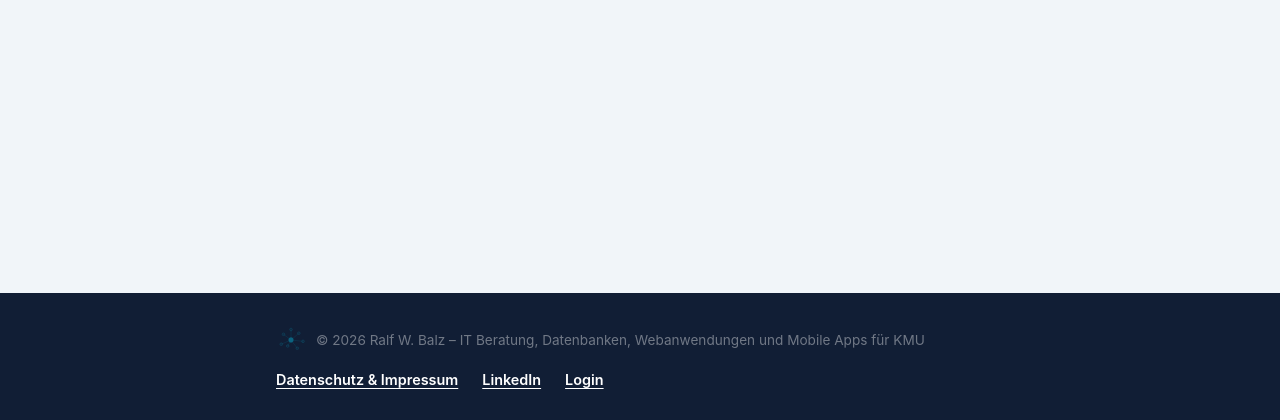
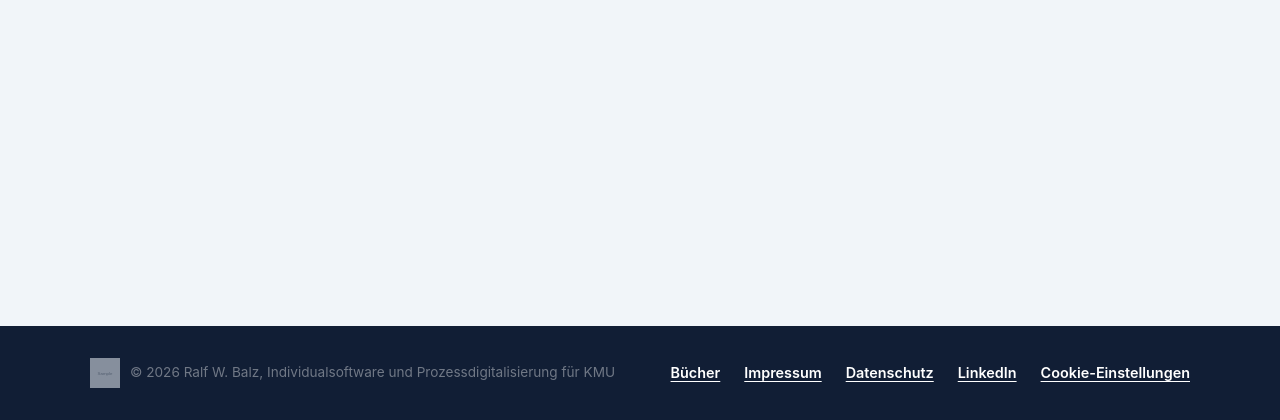
Before and after one commit to plebsapps/Offerten-Assistent-offerte.ralfwbalz.ch, a FastAPI app: template templates/freigabe.html in a window 1280 px wide. Shown: the part 380-800 px from the top of the page. Run offline with FastAPI, Linux system fonts and the light colour scheme; the template is opened without the code that fills it: most values are stand-ins (such as "Sample title", 1, 10 or a date in 2020); grey boxes marked "Sample" are stand-in pictures; parts of the project's set-up code (start-up, migrations or seed data) failed here and were passed over.

Commit message:
Fussleiste identisch mit ralfwbalz.ch: gemeinsames _footer.html, Login-Link entfernt
Co-Authored-By: Claude Opus 5.5 (1M context) <noreply@anthropic.com>

```diff
--- a/main.py
+++ b/main.py
@@ -92,6 +92,8 @@ HOMEPAGE_URL = os.environ.get("HOMEPAGE_URL", "https://ralfwbalz.ch")
 # Wert allen Templates zur Verfügung, auch impressum/einladung/freigabe, die
 # sonst keinen eigenen Kontext dafür bekämen.
 templates.env.globals["homepage_url"] = HOMEPAGE_URL
+# Logo der gemeinsamen Fussleiste (templates/_footer.html, Kopie aus ralfwbalz/).
+templates.env.globals["fuss_logo"] = "/static/img/logo-ralfwbalz.svg"
 
 # Google Ads: das Tag steht in templates/_google_tag.html und lädt erst nach
 # der Zustimmung im Banner (static/js/einwilligung.js). GOOGLE_ADS_KONVERSION ist
--- a/static/css/style.css
+++ b/static/css/style.css
@@ -135,18 +135,19 @@ body {
 .nav-wrap { position: relative; }
 
 /* ----------------------------------------------------------- Footer -------------- */
+/* Fussleiste: Werte 1:1 aus ralfwbalz/static/css/style.css (gemeinsames templates/_footer.html).
+   Zusätzlich nur, was dort aus dem globalen Reset bzw. body kommt (margin, line-height,
+   display) und flex-shrink für das Spalten-Layout dieser Seite. */
 .footer {
   background: var(--navy-dark);
-  padding: 32px 0;
+  padding: 32px 24px;
   text-align: center;
+  line-height: 1.6;
   flex-shrink: 0;
 }
 .footer-inner {
-  /* Gleiche Breite und Seitenränder wie .wrap, damit Logo und Links bündig
-     unter dem Seiteninhalt stehen. */
-  max-width: 760px;
+  max-width: 1100px;
   margin: 0 auto;
-  padding: 0 16px;
   display: flex;
   align-items: center;
   justify-content: space-between;
@@ -159,17 +160,13 @@ body {
   gap: 10px;
 }
 .footer-logo {
+  display: block;
   width: 30px;
   height: 30px;
-  opacity: .6;
+  opacity: 0.6;
   flex-shrink: 0;
 }
-.footer-copy {
-  color: rgba(255,255,255,.4);
-  font-size: .85rem;
-  margin: 0;
-  text-align: left;
-}
+.footer-copy { color: rgba(255,255,255,.4); font-size: .85rem; margin: 0; }
 .footer-links { display: flex; flex-wrap: wrap; justify-content: center; gap: 12px 24px; }
 .footer-links a {
   color: var(--white);
@@ -180,6 +177,9 @@ body {
   transition: color var(--transition);
 }
 .footer-links a:hover { color: #93C5FD; }
+@media (max-width: 600px) {
+  .footer-inner { flex-direction: column; text-align: center; }
+}
 
 .wrap {
   width: 100%;
@@ -657,10 +657,6 @@ body {
   }
   .nav-logo-canvas { width: 76px; height: 76px; }
 
-  .footer { padding: 24px 0; }
-  .footer-inner { flex-direction: column; text-align: center; padding: 0 12px; }
-  .footer-copy { text-align: center; }
-
   .wrap {
     padding: 16px 12px 28px;
   }
--- /dev/null
+++ b/templates/_footer.html
@@ -0,0 +1,22 @@
+{# Gemeinsame Fussleiste von ralfwbalz.ch und offerte.ralfwbalz.ch.
+   Vorlage ist ralfwbalz/templates/_footer.html; offerte/templates/_footer.html ist eine
+   Byte-für-Byte-Kopie (prüfen mit diff). Einziger Unterschied der Projekte ist der Logo-Pfad,
+   er kommt als Jinja-Global fuss_logo aus der jeweiligen main.py.
+   Impressum/Datenschutz sind bewusst relativ: jede Domain zeigt ihr eigenes Impressum.
+   Cookie-Einstellungen: mit Google-Tag öffnet das JavaScript das Banner, ohne Tag führt der
+   Link zum Cookie-Abschnitt im Impressum. #}
+<footer class="footer">
+  <div class="footer-inner">
+    <div class="footer-brand">
+      <img src="{{ fuss_logo }}" alt="Logo Ralf W. Balz" class="footer-logo">
+      <p class="footer-copy">&copy; 2026 Ralf W. Balz, Individualsoftware und Prozessdigitalisierung für KMU</p>
+    </div>
+    <nav class="footer-links">
+      <a href="https://ralfwbalz.ch/#buch">Bücher</a>
+      <a href="/impressum">Impressum</a>
+      <a href="/impressum#datenschutz">Datenschutz</a>
+      <a href="https://www.linkedin.com/in/ralf-w-balz-72b304207/" target="_blank" rel="noopener">LinkedIn</a>
+      <a href="/impressum#google-ads" data-cookie-einstellungen>Cookie-Einstellungen</a>
+    </nav>
+  </div>
+</footer>
--- a/templates/freigabe.html
+++ b/templates/freigabe.html
@@ -5,7 +5,7 @@
   <meta name="viewport" content="width=device-width, initial-scale=1.0">
   <meta name="robots" content="noindex">
   <title>Offerte-Freigabe – ralfwbalz.ch</title>
-  <link rel="stylesheet" href="/static/css/style.css?v=19">
+  <link rel="stylesheet" href="/static/css/style.css?v=20">
   <link rel="icon" href="/favicon.ico" sizes="32x32">
   <link rel="icon" type="image/svg+xml" href="/static/img/favicon.svg">
   <link rel="apple-touch-icon" href="/apple-touch-icon.png">
@@ -61,19 +61,7 @@
       {% endif %}
     </div>
   </main>
-  <footer class="footer">
-    <div class="footer-inner">
-      <div class="footer-brand">
-        <img src="/static/img/logo-ralfwbalz.svg" alt="Logo Ralf W. Balz" class="footer-logo">
-        <p class="footer-copy">&copy; 2026 Ralf W. Balz – IT Beratung, Datenbanken, Webanwendungen und Mobile Apps für KMU</p>
-      </div>
-      <nav class="footer-links">
-        <a href="/impressum">Datenschutz &amp; Impressum</a>
-        <a href="https://www.linkedin.com/in/ralf-w-balz-72b304207/" target="_blank" rel="noopener">LinkedIn</a>
-        <a href="/admin/login">Login</a>
-      </nav>
-    </div>
-  </footer>
+  {% include "_footer.html" %}
   <script src="/static/js/logo.js"></script>
 </body>
 </html>
```
Also changed, not shown: CLAUDE.md (+21 -4 lines), static/js/einwilligung.js (+4 -8 lines), templates/einladung.html (+3 -15 lines), templates/impressum.html (+4 -16 lines), templates/index.html (+3 -15 lines), templates/kurzanfrage.html (+3 -15 lines).
